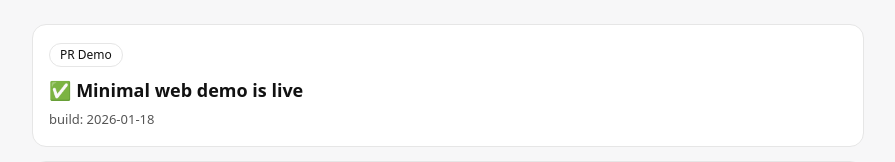
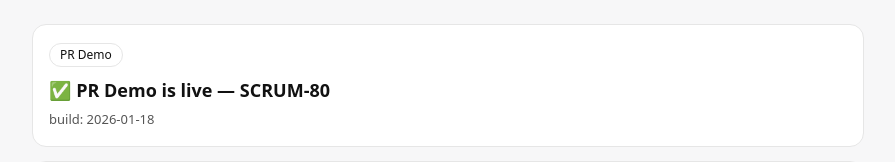
Before and after one commit to ZephyrusLiu/forum-frontend, a React (Vite) app: page / in a window 1280 px wide. Shown: the top 162 px of the page, without its empty margins (192-1087 px from the left). Built offline with nearby package versions, Linux system fonts and the light colour scheme.

Commit message:
SCRUM-80 [FE] PR demo banner text

```diff
--- a/src/App.jsx
+++ b/src/App.jsx
@@ -5,7 +5,7 @@ export default function App() {
     <div className="page">
       <header className="card">
         <div className="badge">PR Demo</div>
-        <div className="title">✅ Minimal web demo is live</div>
+        <div className="title">✅ PR Demo is live — SCRUM-80</div>
         <div className="meta">build: {buildDate}</div>
       </header>
 
```
